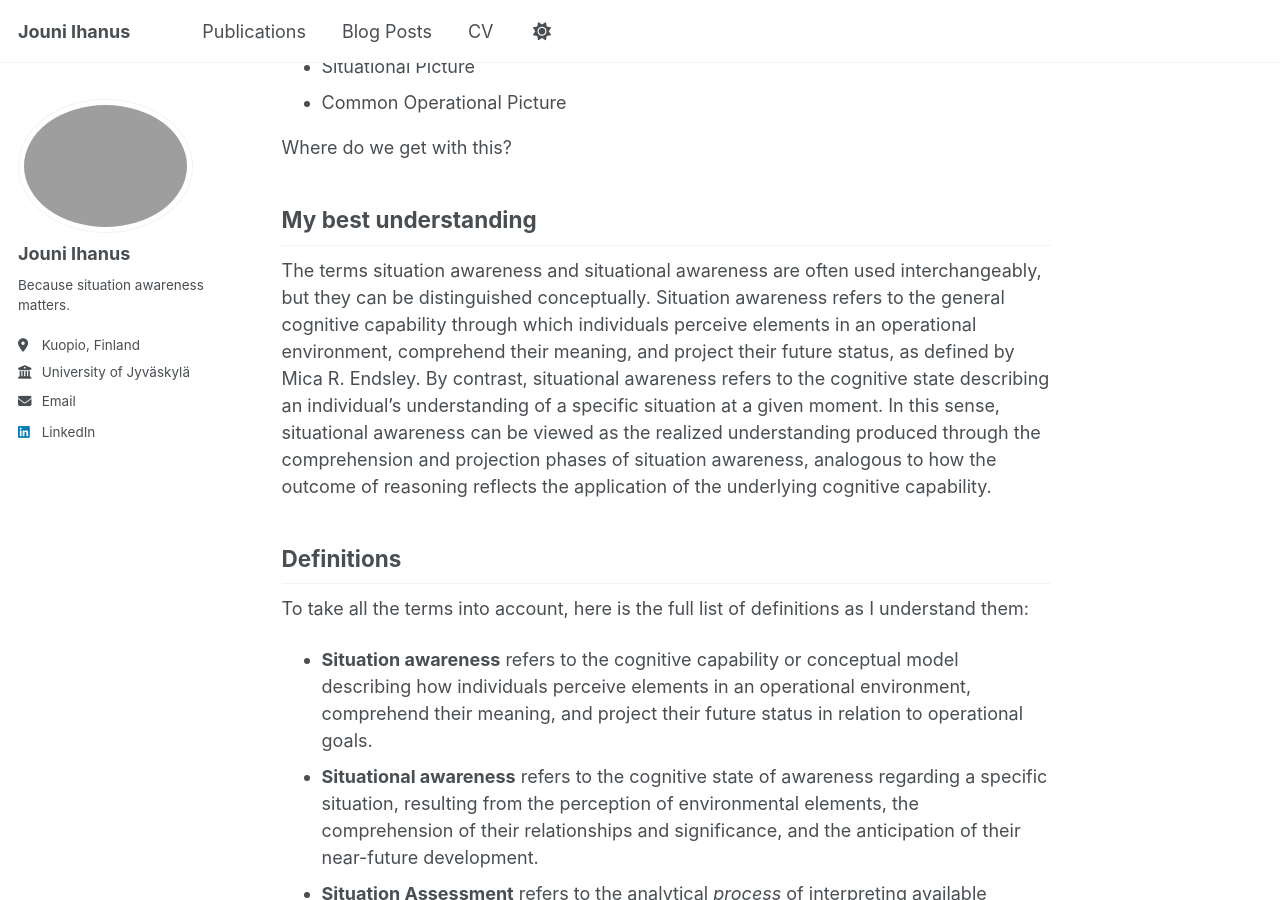
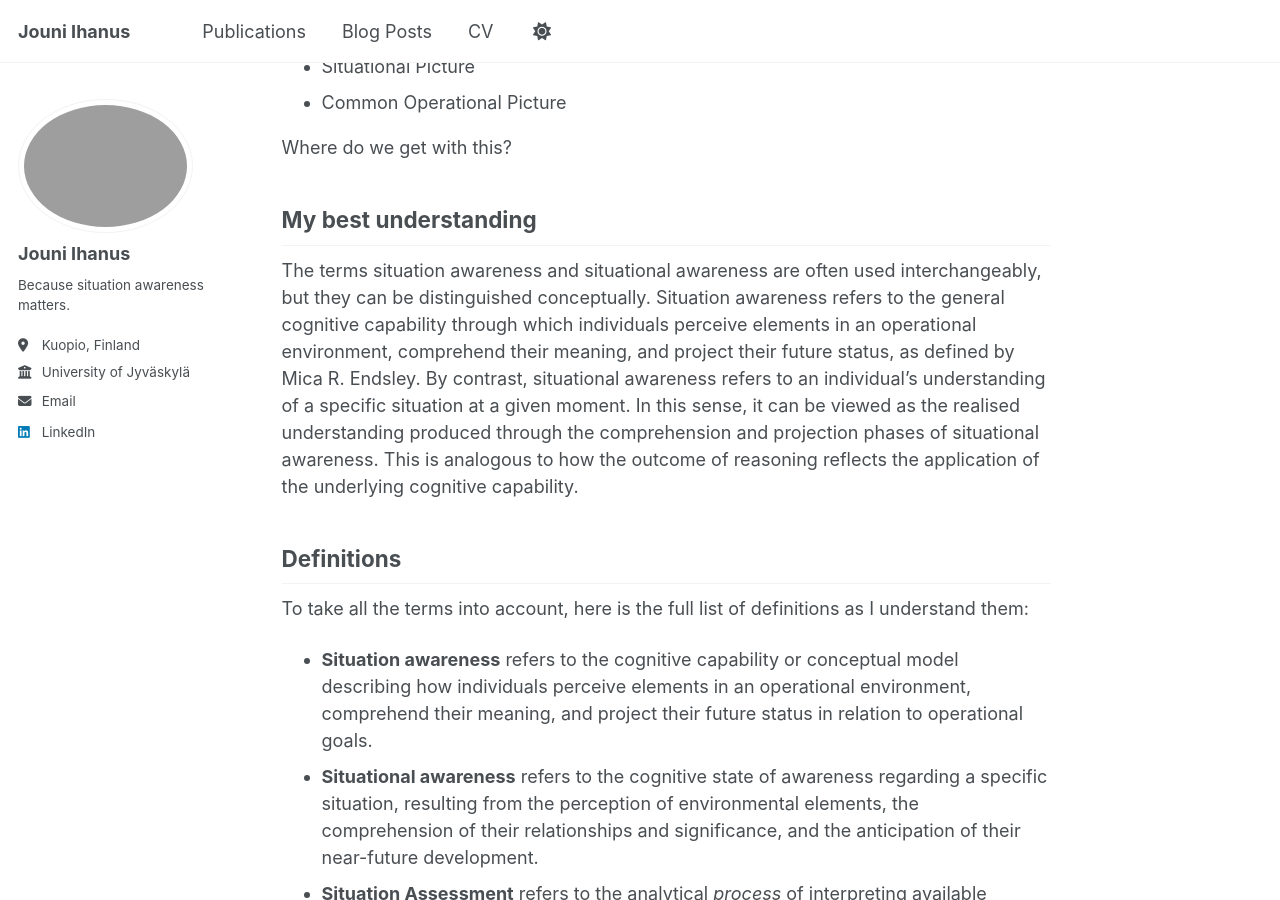
Before and after one commit to WNemesisW/WNemesisW.github.io, a Jekyll site: the page built from _posts/2026-03-12-sa.md, in a window 1280 px wide and 900 px high, scrolled down 567 px. Built offline with Jekyll 4.4.1, drawn with Linux system fonts in a browser that asks for light colours; a script bundle is joined from its source files by our own code; library files that are not in the unit come from our copies.

Commit message:
Update 2026-03-12-sa.md

```diff
--- a/_posts/2026-03-12-sa.md
+++ b/_posts/2026-03-12-sa.md
@@ -17,7 +17,7 @@ So, what do we have on the table? The terms that one most commonly encounters in
 Where do we get with this?
 
 ## My best understanding
-The terms situation awareness and situational awareness are often used interchangeably, but they can be distinguished conceptually. Situation awareness refers to the general cognitive capability through which individuals perceive elements in an operational environment, comprehend their meaning, and project their future status, as defined by Mica R. Endsley. By contrast, situational awareness refers to the cognitive state describing an individual’s understanding of a specific situation at a given moment. In this sense, situational awareness can be viewed as the realized understanding produced through the comprehension and projection phases of situation awareness, analogous to how the outcome of reasoning reflects the application of the underlying cognitive capability.
+The terms situation awareness and situational awareness are often used interchangeably, but they can be distinguished conceptually. Situation awareness refers to the general cognitive capability through which individuals perceive elements in an operational environment, comprehend their meaning, and project their future status, as defined by Mica R. Endsley. By contrast, situational awareness refers to an individual’s understanding of a specific situation at a given moment. In this sense, it can be viewed as the realised understanding produced through the comprehension and projection phases of situational awareness. This is analogous to how the outcome of reasoning reflects the application of the underlying cognitive capability.
 
 ## Definitions
 To take all the terms into account, here is the full list of definitions as I understand them:
```
